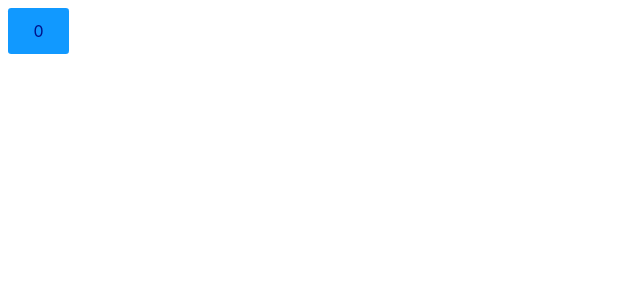
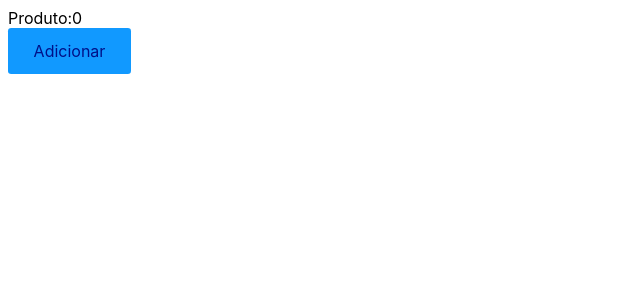
Before and after one commit to DevRobsonAlmeida/ReactJS, a React (Create React App) app: page / in a window 1280 px wide. Shown: the top 300 px of the page, without its empty margins (0-640 px from the left). Built offline with nearby package versions, Linux system fonts and the light colour scheme.

Commit message:
useContext 1/2

```diff
--- a/src/App.js
+++ b/src/App.js
@@ -1,23 +1,11 @@
 import React from 'react';
-
-function operacaoLenta() {
-  let c;
-  for (let i = 0; i < 100000000; i++) {
-    c = i + i / 10;
-  }
-  return c;
-}
-
+import Produto from './Produto';
+import { GlobalStorage } from './GlobalContext';
 const App = () => {
-  const [contar, setContar] = React.useState(0);
-  const t1 = performance.now();
-  const valor = React.useMemo(() => operacaoLenta(), []);
-  console.log(valor);
-  console.log(performance.now() - t1);
   return (
-    <div>
-      <button onClick={() => setContar(contar + 1)}> {contar}</button>
-    </div>
+    <GlobalStorage>
+      <Produto />
+    </GlobalStorage>
   );
 };
 
--- /dev/null
+++ b/src/GlobalContext.js
@@ -0,0 +1,21 @@
+import React from 'react';
+
+export const GlobalContext = React.createContext();
+
+export const GlobalStorage = ({ children }) => {
+  const [contar, setContar] = React.useState(0);
+
+  function adicionarUm() {
+    setContar((contar) => contar + 1);
+  }
+  function adicionarDois() {
+    setContar((contar) => contar + 2);
+  }
+  return (
+    <GlobalContext.Provider
+      value={{ contar, setContar, adicionarUm, adicionarDois }}
+    >
+      {children}
+    </GlobalContext.Provider>
+  );
+};
--- /dev/null
+++ b/src/Produto.js
@@ -0,0 +1,18 @@
+import React from 'react';
+import { GlobalContext } from './GlobalContext';
+
+const Produto = () => {
+  const global = React.useContext(GlobalContext);
+  console.log(global);
+
+  return (
+    <div>
+      Produto:
+      {global.contar}
+      <br />
+      <button onClick={() => global.adicionarDois()}>Adicionar</button>
+    </div>
+  );
+};
+
+export default Produto;
```
